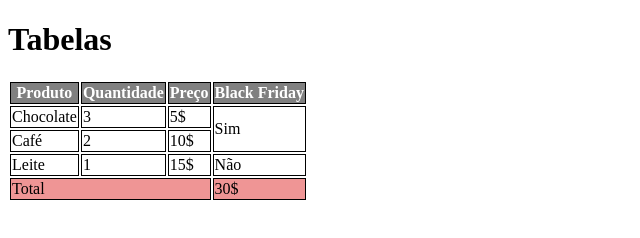
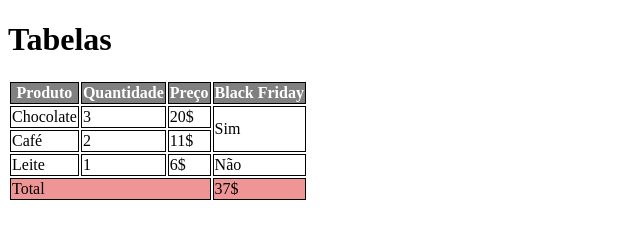
Before and after one commit to matheusadir/aula-tabela, a plain HTML site: page index.html in a window 1280 px wide. Shown: the full height of the page, 0-640 px from the left. Drawn offline with Linux system fonts and the light colour scheme.

Commit message:
Alterando os preços dos produtos

```diff
--- a/index.html
+++ b/index.html
@@ -35,18 +35,18 @@
             <tr>
                 <td>Chocolate</td>
                 <td>3</td>
-                <td>5$</td>
+                <td>20$</td>
                 <td rowspan="2">Sim</td>
             </tr>
             <tr>
                 <td>Café</td>
                 <td>2</td>
-                <td>10$</td>
+                <td>11$</td>
             </tr>
             <tr>
                 <td>Leite</td>
                 <td>1</td>
-                <td>15$</td>
+                <td>6$</td>
                 <td>Não</td>
             </tr>
         </tbody>
@@ -54,7 +54,7 @@
         <tfoot>
             <tr>
                 <td colspan="3">Total</td>
-                <td>30$</td>
+                <td>37$</td>
             </tr>
         </tfoot>
 
```
